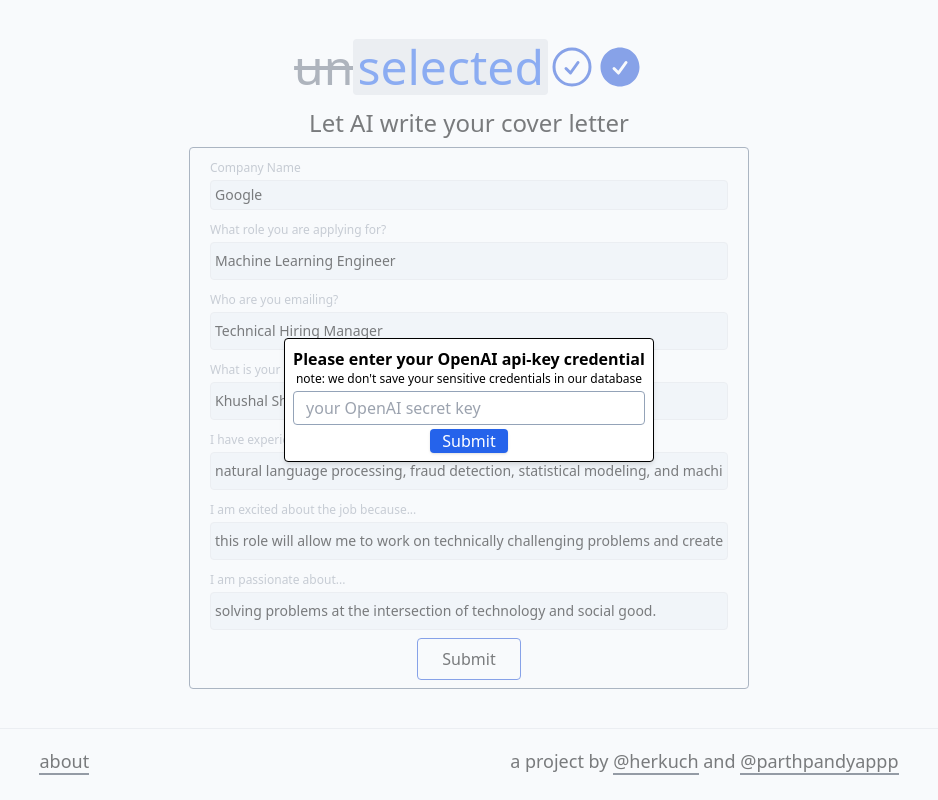
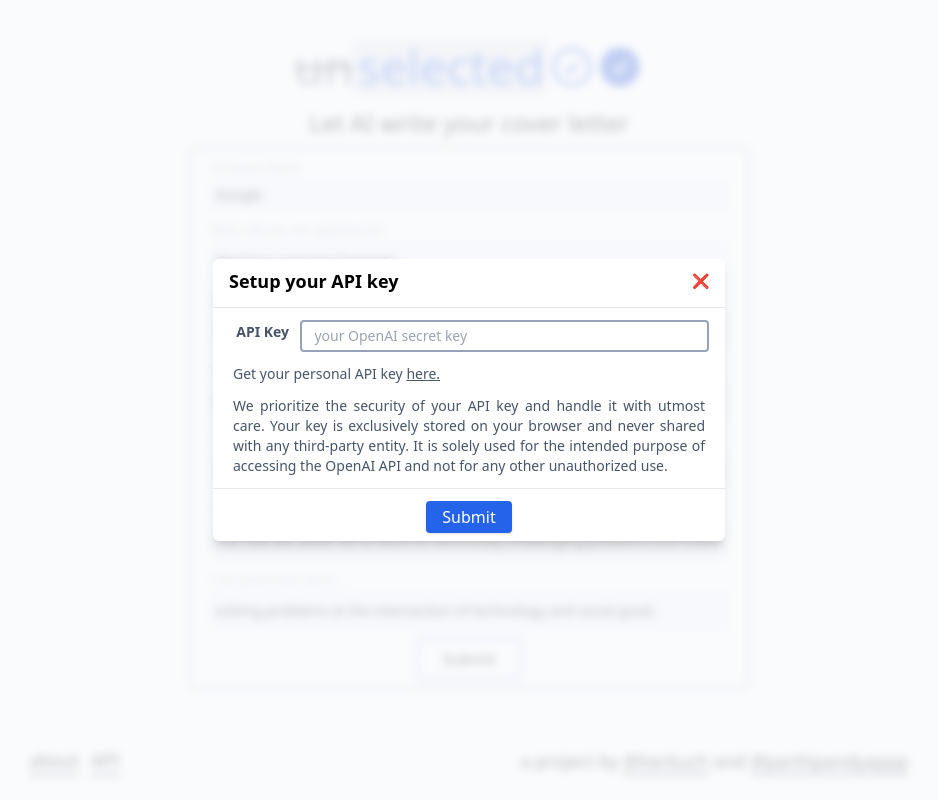
Before and after one commit to Logan1x/unselected, a Next.js app: page / in a window 1280 px wide. Shown: the whole page, without its empty margins (171-1109 px from the left). Built offline with nearby package versions, Linux system fonts and the light colour scheme.

Commit message:
design: api-key modal

```diff
--- a/pages/index.tsx
+++ b/pages/index.tsx
@@ -295,26 +295,55 @@ const Home: NextPage = () => {
             </div>
           )}
           {apiKeyModal && (
-            <div className="fixed z-10 inset-0 overflow-y-auto flex items-center justify-center min-h-screen bg-slate-100 bg-opacity-50">
-              <div className="flex flex-col gap-1 min-w-1/4 h-18 bg-[#ffffff] shadow-md rounded p-2 border border-black">
-                <div>
-                  <p className="font-semibold text-base">
-                    Please enter your OpenAI api-key credential
-                  </p>
-                  <p className="text-xs text-gray">
-                    note: we don't save your sensitive credentials in our
-                    database
+            <div className="fixed z-10 inset-0 overflow-y-auto flex items-center justify-center min-h-screen bg-slate-50 bg-opacity-75 backdrop-blur-sm">
+              <div className="flex flex-col gap-1 w-2/5 h-18 bg-[#ffffff] shadow-lg rounded-md ">
+                <div className="text-left px-4 py-2 flex justify-between w-full items-center">
+                  <p className="font-semibold text-lg">Setup your API key</p>
+                  <p
+                    className="text-sm cursor-pointer text-red-500"
+                    onClick={() => setApiKeyModal(false)}
+                  >
+                    ❌
                   </p>
                 </div>
-
+                <hr />
+                <div className="flex gap-1 items-center px-4">
+                  <label
+                    htmlFor=""
+                    className="text-sm w-20 font-bold text-slate-600
+                    "
+                  >
+                    API Key
+                  </label>
                   <input
                     type="password"
-                  className="w-full border border-slate-400 rounded px-3 py-1"
+                    className="mt-2 w-full border border-2 border-slate-400 text-sm rounded px-3 py-1 outline-none"
                     placeholder="your OpenAI secret key"
                     onChange={(e) => setApiKey(e.target.value)}
                   />
+                </div>
+                <div className="flex flex-col gap-3 text-left px-5 mt-2 text-sm text-justify text-slate-600">
+                  <p>
+                    Get your personal API key{" "}
+                    <a
+                      href="https://platform.openai.com/account/api-keys"
+                      className="underline"
+                    >
+                      here.
+                    </a>
+                  </p>
+                  <p className="mb-2">
+                    We prioritize the security of your API key and handle it
+                    with utmost care. Your key is exclusively stored on your
+                    browser and never shared with any third-party entity. It is
+                    solely used for the intended purpose of accessing the OpenAI
+                    API and not for any other unauthorized use.
+                  </p>
+                </div>
+                <hr />
+                <div className="px-4 py-2 w-fit mx-auto">
                   <button
-                  className="bg-blue-600  w-fit rounded shadow text-white px-3 px-1 mx-auto"
+                    className="bg-blue-600 rounded shadow text-white py-1 px-4"
                     onClick={() => {
                       localStorage.setItem("secret-key", apiKey);
                       setApiKeyModal((modal) => !modal);
@@ -324,13 +353,23 @@ const Home: NextPage = () => {
                   </button>
                 </div>
               </div>
+            </div>
           )}
         </main>
 
         <footer className="flex h-16 w-full items-center justify-around border-t text-sm lg:text-lg">
-          <p>
+          <p className="flex gap-3">
             <span className="border-b-2 border-gray-700 hover:border-blue-600 hover:border-b-4 transition ease-in-out delay-100">
               <a href="/about">about</a>
+            </span>
+            <span className="border-b-2 border-gray-700 hover:border-blue-600 hover:border-b-4 transition ease-in-out delay-100">
+              <p
+                onClick={() => {
+                  setApiKeyModal(true);
+                }}
+              >
+                API
+              </p>
             </span>
           </p>
           <p>
```
Lines whose indentation alone changed are shown as unchanged.
